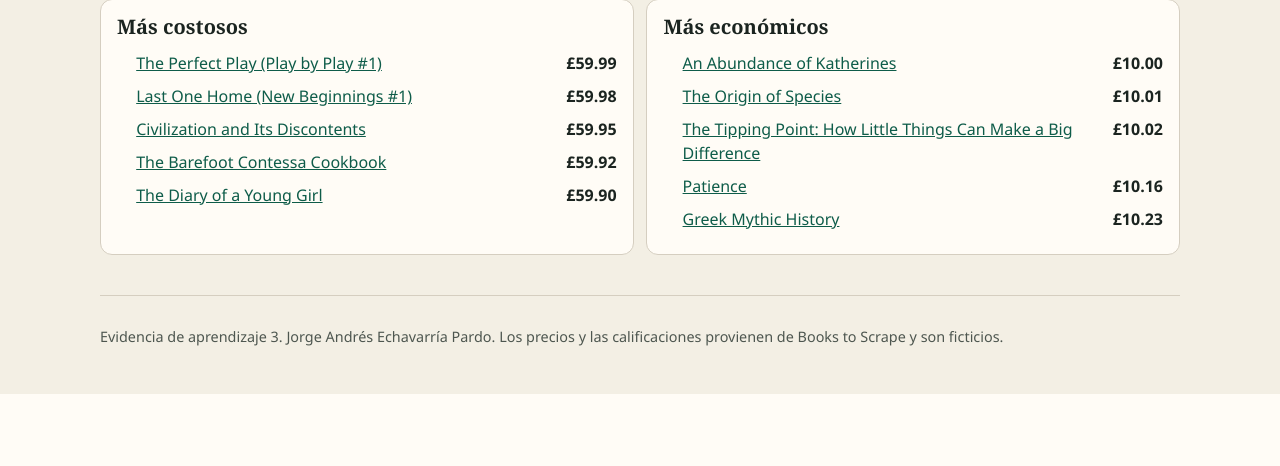
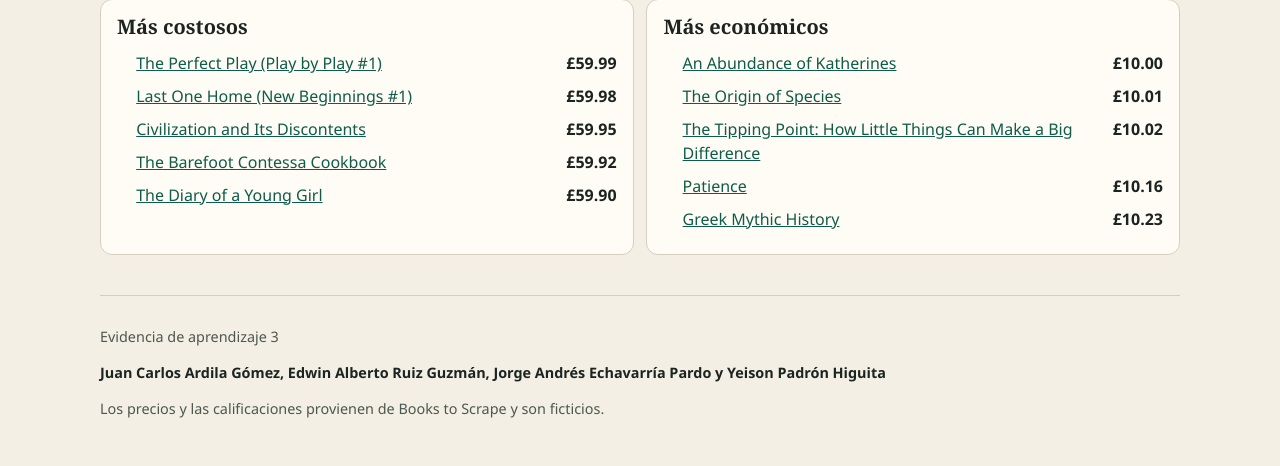
Before and after one commit to Jorge0827/ea3-catalogo-libros, a Flask app: page / in a window 1280 px wide. Shown: the part 767-1233 px from the top of the page. Before the commit the page ends 1161 px from the top, so only its background shows below. Run offline with Flask 3, Linux system fonts and the light colour scheme.

Commit message:
Muestra en el sitio a los cuatro autores del trabajo.
El pie de pagina toma los nombres desde un solo archivo.

Co-authored-by: Cursor <cursoragent@cursor.com>

```diff
--- a/app.py
+++ b/app.py
@@ -8,6 +8,7 @@ import pandas as pd
 from flask import Flask, abort, render_template, request
 
 import analisis
+import autores
 
 POR_PAGINA = 20
 RAIZ = Path(__file__).resolve().parent
@@ -24,6 +25,10 @@ def crear_aplicacion(catalogo: pd.DataFrame | None = None) -> Flask:
                 RAIZ / analisis.ARCHIVO_CSV
             )
         return aplicacion.config["CATALOGO"]
+
+    @aplicacion.context_processor
+    def inyectar_autores():
+        return {"autores": autores.texto_autores()}
 
     @aplicacion.get("/salud")
     def salud():
--- /dev/null
+++ b/autores.py
@@ -0,0 +1,12 @@
+"""Autores del trabajo, en el orden de las evidencias anteriores."""
+
+AUTORES = (
+    "Juan Carlos Ardila Gómez",
+    "Edwin Alberto Ruiz Guzmán",
+    "Jorge Andrés Echavarría Pardo",
+    "Yeison Padrón Higuita",
+)
+
+
+def texto_autores() -> str:
+    return ", ".join(AUTORES[:-1]) + " y " + AUTORES[-1]
--- a/static/estilos.css
+++ b/static/estilos.css
@@ -59,6 +59,12 @@ footer {
   color: #4d564f;
   font-size: 0.9rem;
   border-top: 1px solid var(--linea);
+}
+
+.autores {
+  margin: 0.15rem 0;
+  color: var(--tinta);
+  font-weight: 650;
 }
 
 .aviso, .ficha, .prosa, .tabla-contenedor, .busqueda {
--- a/templates/base.html
+++ b/templates/base.html
@@ -22,7 +22,9 @@
     {% block contenido %}{% endblock %}
   </main>
   <footer>
-    <p>Evidencia de aprendizaje 3. Jorge Andrés Echavarría Pardo. Los precios y las calificaciones provienen de Books to Scrape y son ficticios.</p>
+    <p>Evidencia de aprendizaje 3</p>
+    <p class="autores">{{ autores }}</p>
+    <p>Los precios y las calificaciones provienen de Books to Scrape y son ficticios.</p>
   </footer>
 </body>
 </html>
```
Also changed, not shown: test_app.py (+11 -0 lines), README.md.
